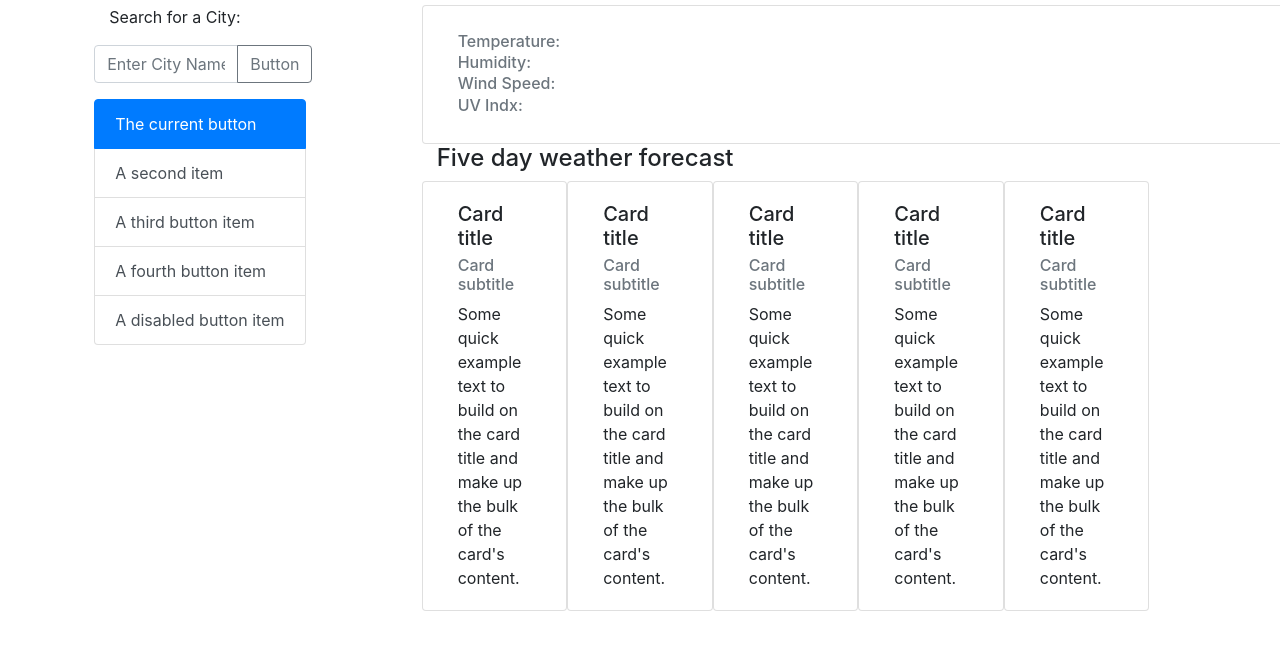
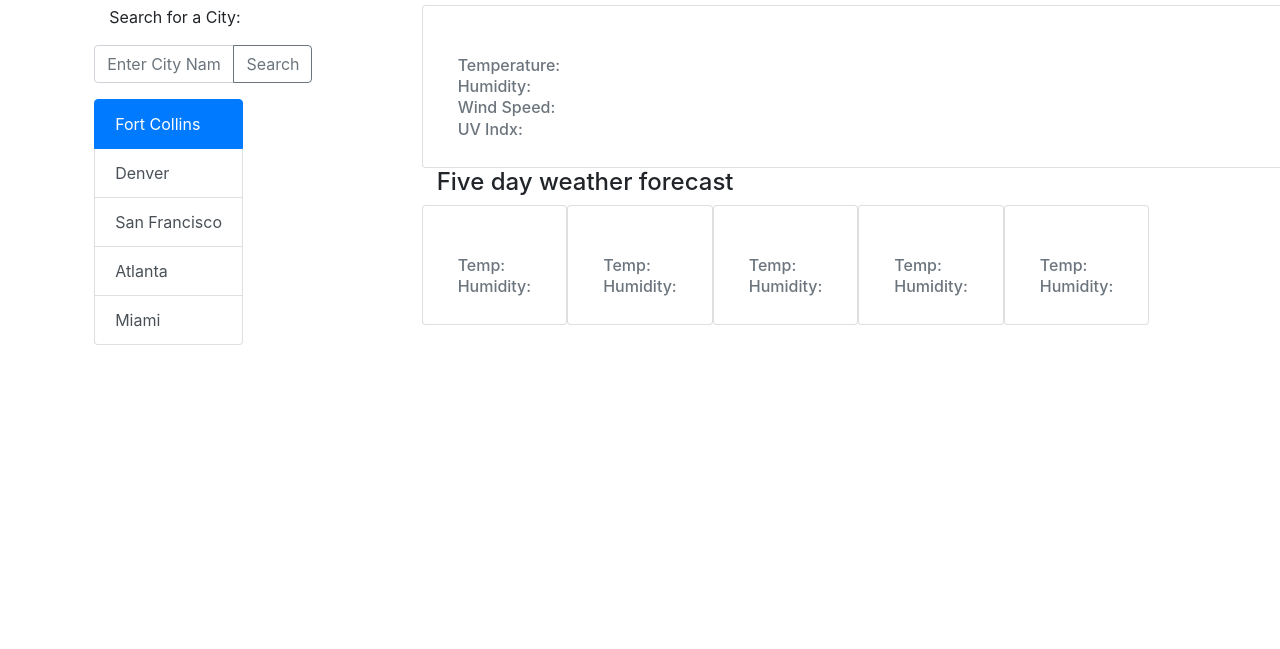
Before and after one commit to domrafiti/DomRafitiWeatherForecast, a plain HTML site: page index.html in a window 1280 px wide. Shown: the part 51-700 px from the top of the page. Drawn offline with nearby package versions, Linux system fonts and the light colour scheme.

Commit message:
adding updated JS that loads data and includes a fixed search option - close to final

```diff
--- a/Assets/script.js
+++ b/Assets/script.js
@@ -39,85 +39,129 @@ THEN I am again presented with current and future conditions for that city
  * * * Second card:
  * * * * * condensed view (Date, icon, temp, humidity)
  */
+var citiesSearched = [];
 var requestOptions = {
     method: 'GET',
     redirect: 'follow'
 };
 
+var buttonSubmit = document.getElementById("search-button");
 
-function setSearchedCity(city, temperature, date, humidity, windSpeed, uvIndex) {
-    console.log(city, temperature, date, humidity, windSpeed, uvIndex);
+//set common class for all buttons and then look for the event on that specific class
+buttonSubmit.addEventListener("click", () => getAPI())
 
+
+function setSearchedCity(city, results, data) {
+    var temperature = results[0].main.temp;
+    //var date = results[0].dt_txt;
+    var humidity = results[0].main.humidity;
+    var windSpeed = results[0].wind.speed;
+    var imageURL = results[0].weather[0].icon;
+    var uvIndex = data.current.uvi;
+
+    //updated data on HTML Searched City
     document.getElementById("searched-city").textContent = city;
+    document.getElementById("searched-image").setAttribute("src", `https://openweathermap.org/img/wn/${imageURL}@2x.png`);
     document.getElementById("temperature").textContent = `Temperature: ${temperature}*F`;
     document.getElementById("humidity").textContent = `Humidity: ${humidity}%`;
     document.getElementById("wind-speed").textContent = `Wind Speed: ${windSpeed} MPH`;
+    document.getElementById("uv-index").textContent = `UV Index: ${uvIndex}`;
+};
 
-}
+function setFiveDay(data) {
+    var availableDays = ["one", "two", "three", "four", "five"];
+    var fiveDayResults = data.daily;
 
 
-function getAPI(city) {
+    for (let i = 1; i < 6; i++) {
+        var day = new Date(fiveDayResults[i].dt * 1000);
+        var string = JSON.stringify(day);
+        var cutOff = string.lastIndexOf("T");
+        var dayShort = string.slice(1, cutOff);
+
+        var dateSelector = `day-${availableDays[i - 1]}`;
+
+        var temp = fiveDayResults[i].temp.day;
+        var tempSelector = `${availableDays[i - 1]}-temp`;
+
+        var humid = fiveDayResults[i].humidity;
+        var humidSelector = `${availableDays[i - 1]}-humidity`;
+
+        var fiveDayIcon = fiveDayResults[i].weather[0].icon;
+        var imgSelector = `${availableDays[i - 1]}-image`;
+
+        document.getElementById(dateSelector).textContent = dayShort;
+        document.getElementById(tempSelector).textContent = `Temp: ${temp}* F`;
+        document.getElementById(humidSelector).textContent = `Humidity: ${humid}%`;
+        document.getElementById(imgSelector).setAttribute("src", `https://openweathermap.org/img/wn/${fiveDayIcon}@2x.png`);
+    }
+};
+
+function getAPI() {
+
+    var city = document.getElementById("search-input").value;
+    console.log(city);
+    citiesSearched.unshift(city);
+    citiesSearched.length = 4;
+    console.log(citiesSearched);
+    localStorage.setItem("search", citiesSearched);
+
     var requestURL = `https://api.openweathermap.org/data/2.5/forecast?q=${city}&appid=acaa48cd5a14b6aa31f93113ccf288cc&units=imperial`;
 
-    console.log(city);
 
     fetch(requestURL, requestOptions)
-        //.then(response => response.text())
-        //.then(result => console.log(result))
-
         .then(function (response) {
             return response.json();
         })
         .then(function (data) {
-            //console.log(data);
-            var resultsFull = data;
-            //console.log(data.list);
+            var lat = data.city.coord.lat;
+            var lon = data.city.coord.lon;
             var results = data.list;
 
-            //Temperature
-            var temperature = results[0].main.temp;
-            console.log(temperature);
-            //Date
-            var date = results[0].dt_txt;
-            console.log(date);
-            //Humidity
-            var humidity = results[0].main.humidity;
-            console.log(humidity);
-            //Wind Speed
-            var windSpeed = results[0].wind.speed;
-            console.log(windSpeed);
-            //Image for Display
-            var imageURL = results[0].weather[0].icon;
-            console.log(imageURL);
-            //Lat
-            var lat = resultsFull.city.coord.lat;
-            console.log(lat);
-            //Lon
-            var lon = resultsFull.city.coord.lon;
-            console.log(lon);
 
-
-            fetch(`https://api.openweathermap.org/data/2.5/onecall?lat=${lat}&lon=${lon}&exclude=hourly,daily,minutely,alerts&appid=6b8690633d63e8bf4fb81fc2fa7b972d`, requestOptions)
+            fetch(`https://api.openweathermap.org/data/2.5/onecall?lat=${lat}&lon=${lon}&units=imperial&exclude=hourly,minutely,alerts&appid=6b8690633d63e8bf4fb81fc2fa7b972d`, requestOptions)
                 .then(function (response) {
                     return response.json();
                 })
                 .then(function (data) {
-                    var uvIndex = data.current.uvi;
-                    console.log(uvIndex);
-                    setSearchedCity(city, temperature, date, humidity, windSpeed, uvIndex)
-                    document.getElementById("uv-index").textContent = `UV Index: ${uvIndex}`;
-                    return uvIndex;
+                    setSearchedCity(city, results, data);
+                    setFiveDay(data);
                 })
                 .catch(error => console.log('error', error));
-
-            var fiveDayResults = data.list;
-            console.log(fiveDayResults);
-            //for (let i = 0; i < array.length; i++) {
-            // const element = array[i];
-
-            //}
-
         })
-
         .catch(error => console.log('error', error));
 }
+
+function fixedSearch(city) {
+
+    console.log(city);
+    citiesSearched.unshift(city);
+    citiesSearched.length = 4;
+    console.log(citiesSearched);
+    localStorage.setItem("search", citiesSearched);
+
+    var requestURL = `https://api.openweathermap.org/data/2.5/forecast?q=${city}&appid=acaa48cd5a14b6aa31f93113ccf288cc&units=imperial`;
+
+
+    fetch(requestURL, requestOptions)
+        .then(function (response) {
+            return response.json();
+        })
+        .then(function (data) {
+            var lat = data.city.coord.lat;
+            var lon = data.city.coord.lon;
+            var results = data.list;
+
+
+            fetch(`https://api.openweathermap.org/data/2.5/onecall?lat=${lat}&lon=${lon}&units=imperial&exclude=hourly,minutely,alerts&appid=6b8690633d63e8bf4fb81fc2fa7b972d`, requestOptions)
+                .then(function (response) {
+                    return response.json();
+                })
+                .then(function (data) {
+                    setSearchedCity(city, results, data);
+                    setFiveDay(data);
+                })
+                .catch(error => console.log('error', error));
+        })
+        .catch(error => console.log('error', error));
+}
--- a/index.html
+++ b/index.html
@@ -27,24 +27,27 @@
             <!--ROW FOR SEARCH FIELD AND BUTTON-->
             <div class="row">
                 <div class="input-group mb-3">
-                    <input type="text" class="form-control" placeholder="Enter City Name Here:"
-                        aria-label="Recipient's username" aria-describedby="button-addon2">
-                    <div class="input-group-append">
-                        <button class="btn btn-outline-secondary" type="button" id="button-addon2"
-                            onclick="getAPI('Loveland')">Button</button>
+                    <input id="search-input" type="text" class="form-control" placeholder="Enter City Name Here:">
+                    <div id="search-button" class="button-click input-group-append">
+                        <button class="btn btn-outline-secondary" type="button" id="button-addon2">Search</button>
                     </div>
                 </div>
             </div>
             <!--ROW FOR FORM OF QUICK SEARCH CITIES-->
             <div class="row">
                 <div class="list-group">
-                    <button type="button" class="list-group-item list-group-item-action active" aria-current="true">
-                        The current button
+                    <button id="recent-one" type="button" class="list-group-item list-group-item-action active"
+                        onclick="fixedSearch('Fort Collins')">Fort Collins
                     </button>
-                    <button type="button" class="list-group-item list-group-item-action">A second item</button>
-                    <button type="button" class="list-group-item list-group-item-action">A third button item</button>
-                    <button type="button" class="list-group-item list-group-item-action">A fourth button item</button>
-                    <button type="button" class="list-group-item list-group-item-action">A disabled button item</button>
+                    <button id="recent-two" type="button" class="list-group-item list-group-item-action"
+                        onclick="fixedSearch('Denver')">Denver</button>
+                    <button id="recent-three" type="button" class="list-group-item list-group-item-action"
+                        onclick="fixedSearch('San Francisco')">San
+                        Francisco</button>
+                    <button id="recent-four" type="button" class="list-group-item list-group-item-action"
+                        onclick="fixedSearch('Atlanta')">Atlanta</button>
+                    <button id="recent-five" type="button" class="list-group-item list-group-item-action"
+                        onclick="fixedSearch('Miami')">Miami</button>
                 </div>
             </div>
         </div>
@@ -58,6 +61,7 @@
                 <div class="card col-sm-12" style="width: 18rem;">
                     <div class="card-body">
                         <h5 id="searched-city" class="card-title"></h5>
+                        <img id="searched-image" src="" alt="">
                         <h6 id="temperature" class="card-subtitle mb-2 text-muted">Temperature:</h6>
                         <h6 id="humidity" class="card-subtitle mb-2 text-muted">Humidity:</h6>
                         <h6 id="wind-speed" class="card-subtitle mb-2 text-muted">Wind Speed:</h6>
@@ -75,50 +79,49 @@
                 <!--First day-->
                 <div class="card col-sm-2" style="width: 18rem;">
                     <div class="card-body">
-                        <h5 id="" class="card-title">Card title</h5>
-                        <h6 class="card-subtitle mb-2 text-muted">Card subtitle</h6>
-                        <p class="card-text">Some quick example text to build on the card title and make up the bulk of
-                            the card's content.</p>
+                        <h5 id="day-one" class="card-title"></h5>
+                        <img id=one-image src="" alt="">
 
+                        <h6 id="one-temp" class="card-subtitle mb-2 text-muted">Temp: </h6>
+                        <h6 id="one-humidity" class="card-subtitle mb-2 text-muted">Humidity: </h6>
                     </div>
                 </div>
                 <!--Second day-->
                 <div class="card col-sm-2" style="width: 18rem;">
                     <div class="card-body">
-                        <h5 class="card-title">Card title</h5>
-                        <h6 class="card-subtitle mb-2 text-muted">Card subtitle</h6>
-                        <p class="card-text">Some quick example text to build on the card title and make up the bulk of
-                            the card's content.</p>
-
+                        <h5 id="day-two" class="card-title"></h5>
+                        <img id="two-image" src="" alt="">
+                        <h6 id="two-temp" class="card-subtitle mb-2 text-muted">Temp: </h6>
+                        <h6 id="two-humidity" class="card-subtitle mb-2 text-muted">Humidity: </h6>
                     </div>
                 </div>
                 <!--Third day-->
                 <div class="card col-sm-2" style="width: 18rem;">
                     <div class="card-body">
-                        <h5 class="card-title">Card title</h5>
-                        <h6 class="card-subtitle mb-2 text-muted">Card subtitle</h6>
-                        <p class="card-text">Some quick example text to build on the card title and make up the bulk of
-                            the card's content.</p>
+                        <h5 id="day-three" class="card-title"></h5>
+                        <img id="three-image" src="" alt="">
+                        <h6 id="three-temp" class="card-subtitle mb-2 text-muted">Temp: </h6>
+                        <h6 id="three-humidity" class="card-subtitle mb-2 text-muted">Humidity: </h6>
 
                     </div>
                 </div>
                 <!--Fourth day-->
                 <div class="card col-sm-2" style="width: 18rem;">
                     <div class="card-body">
-                        <h5 class="card-title">Card title</h5>
-                        <h6 class="card-subtitle mb-2 text-muted">Card subtitle</h6>
-                        <p class="card-text">Some quick example text to build on the card title and make up the bulk of
-                            the card's content.</p>
+                        <h5 id="day-four" class="card-title"></h5>
+                        <img id="four-image" src="" alt="">
+                        <h6 id="four-temp" class="card-subtitle mb-2 text-muted">Temp: </h6>
+                        <h6 id="four-humidity" class="card-subtitle mb-2 text-muted">Humidity: </h6>
 
                     </div>
                 </div>
                 <!--Fifth day-->
                 <div class="card col-sm-2" style="width: 18rem;">
                     <div class="card-body">
-                        <h5 class="card-title">Card title</h5>
-                        <h6 class="card-subtitle mb-2 text-muted">Card subtitle</h6>
-                        <p class="card-text">Some quick example text to build on the card title and make up the bulk of
-                            the card's content.</p>
+                        <h5 id="day-five" class="card-title"></h5>
+                        <img id="five-image" src="" alt="">
+                        <h6 id="five-temp" class="card-subtitle mb-2 text-muted">Temp: </h6>
+                        <h6 id="five-humidity" class="card-subtitle mb-2 text-muted">Humidity: </h6>
 
                     </div>
                 </div>
```
